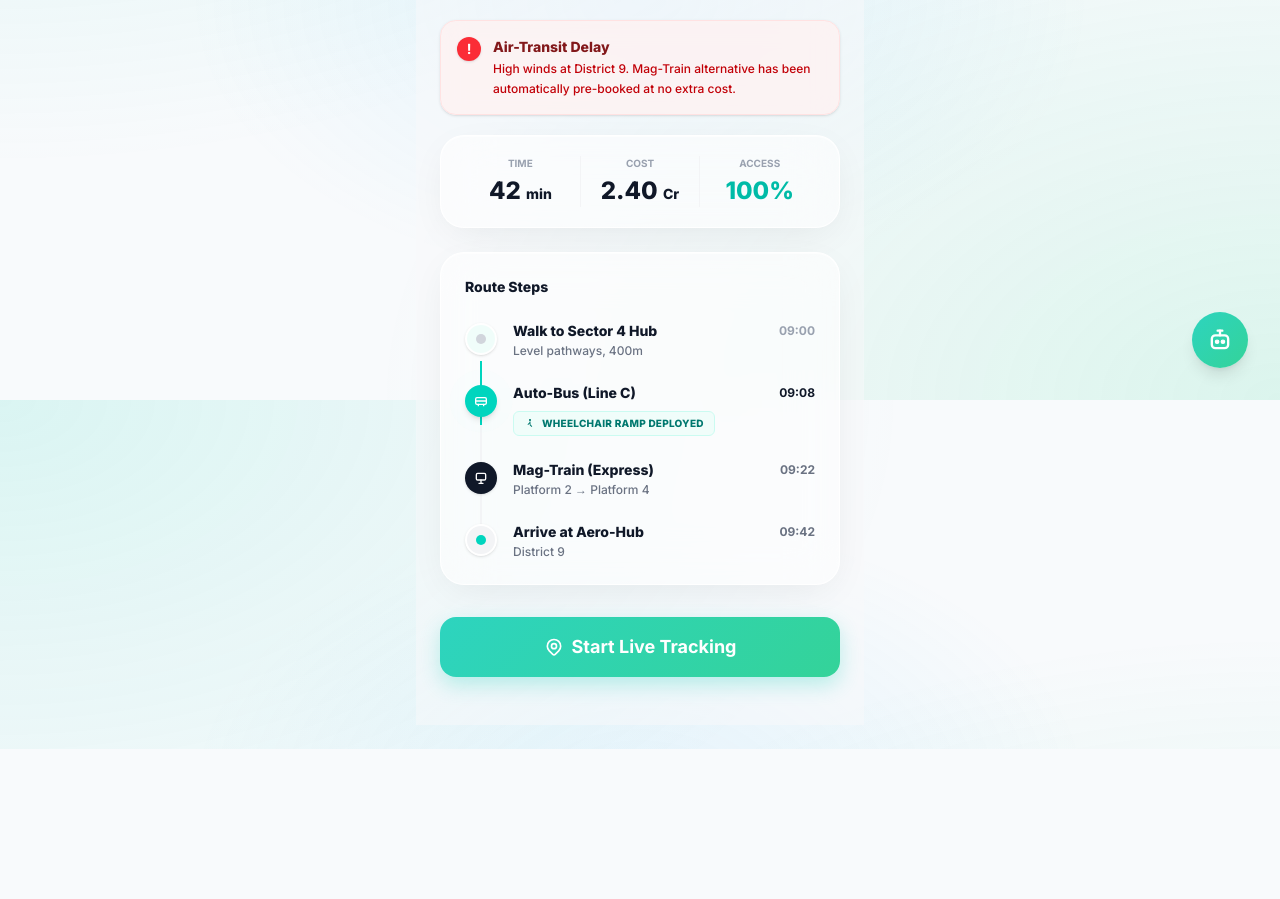
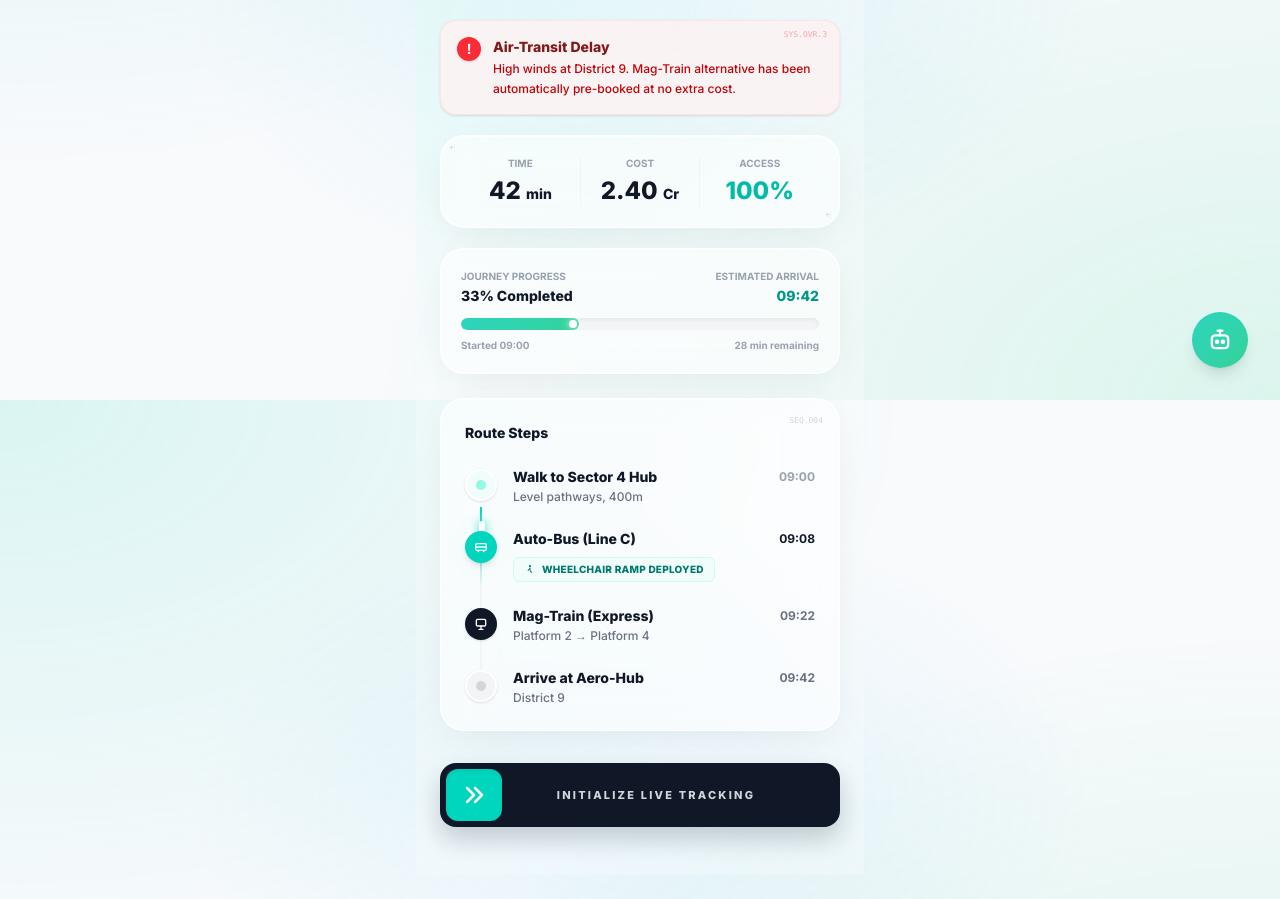
Before and after one commit to Sahas-sass/OmniFlow, a Next.js app: page /route in a window 1280 px wide. Shown: the part 400-1299 px from the top of the page. Before the commit the page ends 1149 px from the top, so only its background shows below. Built offline with nearby package versions, Linux system fonts and the light colour scheme.

Commit message:
Add SwipeToLaunch component for interactive live tracking initialization

```diff
--- a/app/route/page.tsx
+++ b/app/route/page.tsx
@@ -1,33 +1,53 @@
-// app/active-journey/page.tsx (or your respective component file)
+// app/route/page.tsx
 "use client";
 import Link from 'next/link';
 import Image from 'next/image';
+import SwipeToLaunch from '@/components/SwipeToLaunch';
 
 export default function ActiveJourney() {
   return (
-    <div className="w-full max-w-md mx-auto px-4 sm:px-6 pt-6 pb-12 relative min-h-screen bg-gray-50/50">
+    <div className="w-full max-w-md mx-auto px-4 sm:px-6 pt-6 pb-12 relative min-h-screen bg-gray-50/30 overflow-hidden">
+
+      {/* 1. Ambient Glowing Background */}
+      <div className="absolute inset-0 w-full h-full overflow-hidden pointer-events-none -z-10">
+        <div className="absolute top-[10%] left-[-20%] w-[70%] h-[40%] rounded-full bg-teal-200/20 blur-[100px]"></div>
+        <div className="absolute bottom-[20%] right-[-20%] w-[60%] h-[50%] rounded-full bg-mint-200/20 blur-[100px]"></div>
+      </div>
 
       {/* Header */}
       <div className="flex items-center justify-center relative mb-6">
-        <Link href="/" className="absolute left-0 w-10 h-10 bg-white rounded-full flex items-center justify-center shadow-sm border border-gray-100 hover:bg-gray-50 transition-colors z-10">
+        <Link href="/" className="absolute left-0 w-10 h-10 bg-white/80 backdrop-blur-md rounded-full flex items-center justify-center shadow-sm border border-gray-100 hover:bg-white transition-colors z-10">
           <span className="font-bold text-gray-600">&larr;</span>
         </Link>
-        <h1 className="text-lg font-extrabold text-gray-900">Active Journey</h1>
+        <h1 className="text-lg font-extrabold text-gray-900 tracking-tight">Active Journey</h1>
       </div>
 
-      {/* 3D Isometric Map Visual */}
+      {/* 3D Isometric Map Visual with 2. Environmental HUD */}
       <div className="relative w-full h-48 sm:h-56 mb-6 rounded-3xl overflow-hidden shadow-sm border border-gray-200/60 group">
         <Image
           src="/route-3d.jpg"
           alt="3D Route Map"
           fill
-          className="object-cover group-hover:scale-105 transition-transform duration-700 ease-out"
+          className="object-cover group-hover:scale-105 transition-transform duration-1000 ease-out"
           priority
         />
-        {/* Soft bottom gradient to blend into the page */}
-        <div className="absolute inset-0 bg-gradient-to-t from-gray-50/90 via-transparent to-transparent"></div>
+        {/* Updated gradient class */}
+        <div className="absolute inset-0 bg-linear-to-t from-gray-50/90 via-transparent to-transparent"></div>
 
-        {/* Floating pulse indicator on the map */}
+        {/* Environmental HUD */}
+        <div className="absolute top-4 left-4 bg-gray-900/70 backdrop-blur-md rounded-xl p-2.5 border border-white/10 shadow-lg flex items-center gap-3">
+           <div className="flex flex-col">
+             <span className="text-[8px] text-gray-400 font-mono tracking-wider">ENV.STAT</span>
+             <span className="text-[10px] text-teal-400 font-bold font-mono">WIND 45km/h</span>
+           </div>
+           <div className="w-px h-6 bg-gray-700"></div>
+           <div className="flex flex-col">
+             <span className="text-[8px] text-gray-400 font-mono tracking-wider">AQI</span>
+             <span className="text-[10px] text-teal-400 font-bold font-mono">12 (OPT)</span>
+           </div>
+        </div>
+
+        {/* Live Pulse */}
         <div className="absolute bottom-4 right-6 flex items-center gap-2 bg-white/80 backdrop-blur-md px-3 py-1.5 rounded-full border border-white shadow-sm">
            <span className="relative flex h-2.5 w-2.5">
             <span className="animate-ping absolute inline-flex h-full w-full rounded-full bg-teal-400 opacity-75"></span>
@@ -38,10 +58,9 @@ export default function ActiveJourney() {
       </div>
 
       {/* Glassmorphic Alert */}
-      <div className="bg-red-50/80 backdrop-blur-md border border-red-100 rounded-2xl p-4 flex gap-3 mb-5 shadow-sm">
-        <div className="w-6 h-6 shrink-0 bg-red-500 rounded-full flex items-center justify-center text-white font-bold text-sm shadow-sm">
-          !
-        </div>
+      <div className="bg-red-50/80 backdrop-blur-md border border-red-100 rounded-2xl p-4 flex gap-3 mb-5 shadow-sm relative overflow-hidden">
+        <span className="absolute top-2 right-3 text-[8px] font-mono text-red-300">SYS.OVR.3</span>
+        <div className="w-6 h-6 shrink-0 bg-red-500 rounded-full flex items-center justify-center text-white font-bold text-sm shadow-sm">!</div>
         <div>
           <h4 className="text-sm font-extrabold text-red-900 mb-0.5">Air-Transit Delay</h4>
           <p className="text-xs font-medium text-red-700 leading-relaxed">
@@ -51,7 +70,10 @@ export default function ActiveJourney() {
       </div>
 
       {/* Stats Card */}
-      <div className="soft-card p-5 flex justify-between items-center mb-6 divide-x divide-gray-100 text-center">
+      <div className="soft-card p-5 flex justify-between items-center mb-5 divide-x divide-gray-100 text-center relative">
+        <span className="absolute top-2 left-2 text-[8px] font-mono text-gray-300 leading-none">+</span>
+        <span className="absolute bottom-2 right-2 text-[8px] font-mono text-gray-300 leading-none">+</span>
+
         <div className="flex-1">
           <span className="block text-[10px] uppercase font-bold text-gray-400 mb-1">Time</span>
           <div className="text-2xl font-extrabold text-gray-900">42 <span className="text-sm">min</span></div>
@@ -66,21 +88,49 @@ export default function ActiveJourney() {
         </div>
       </div>
 
+      {/* Journey Progress Bar */}
+      <div className="soft-card p-5 mb-6 bg-white/60 backdrop-blur-lg">
+        <div className="flex justify-between items-end mb-3">
+          <div>
+            <span className="block text-[10px] uppercase font-bold text-gray-400 mb-0.5">Journey Progress</span>
+            <h4 className="text-sm font-extrabold text-gray-900">33% Completed</h4>
+          </div>
+          <div className="text-right">
+            <span className="block text-[10px] uppercase font-bold text-gray-400 mb-0.5">Estimated Arrival</span>
+            <h4 className="text-sm font-extrabold text-teal-600">09:42</h4>
+          </div>
+        </div>
+
+        <div className="relative w-full h-3 bg-gray-100 rounded-full overflow-hidden shadow-inner">
+          {/* Removed conflicting 'relative' class */}
+          <div className="absolute top-0 left-0 h-full w-[33%] primary-gradient rounded-full">
+            <span className="absolute right-0.5 top-1/2 -translate-y-1/2 w-2 h-2 bg-white rounded-full shadow-[0_0_8px_rgba(255,255,255,0.9)]"></span>
+          </div>
+        </div>
+        <div className="flex justify-between mt-2 text-[10px] font-bold text-gray-400">
+          <span>Started 09:00</span>
+          <span>28 min remaining</span>
+        </div>
+      </div>
+
       {/* Route Steps Timeline */}
-      <div className="soft-card p-6 relative overflow-hidden mb-8">
+      <div className="soft-card p-6 relative overflow-hidden mb-8 bg-white/60 backdrop-blur-lg">
+        <span className="absolute top-4 right-4 text-[8px] font-mono text-gray-300">SEQ.004</span>
         <h3 className="text-sm font-extrabold text-gray-900 mb-6 relative z-10">Route Steps</h3>
 
         <div className="relative z-10 flex flex-col gap-6">
 
-          {/* Connecting Line Background (Gray) */}
-          <div className="absolute left-[15px] top-10 bottom-4 w-[2px] bg-gray-100 -z-10"></div>
-          {/* Connecting Line Active (Teal) */}
-          <div className="absolute left-[15px] top-10 h-16 w-[2px] bg-teal-400 -z-10"></div>
+          {/* Updated left and w classes */}
+          <div className="absolute left-3.75 top-10 bottom-4 w-0.5 bg-gray-100 -z-10"></div>
 
-          {/* Step 1: Walk (Completed) */}
+          {/* Updated left, w, and bg-linear classes */}
+          <div className="absolute left-3.75 top-10 h-20 w-0.5 bg-linear-to-b from-teal-400 to-transparent -z-10"></div>
+          <div className="absolute left-[13.5px] top-14 w-1.5 h-4 bg-white rounded-full shadow-[0_0_10px_#2dd4bf] animate-bounce -z-10"></div>
+
+          {/* Step 1: Walk */}
           <div className="flex gap-4 items-start">
-            <div className="w-8 h-8 rounded-full bg-teal-50 border-2 border-white flex items-center justify-center shrink-0 shadow-sm mt-0.5">
-              <div className="w-2.5 h-2.5 bg-gray-300 rounded-full"></div>
+            <div className="w-8 h-8 rounded-full bg-teal-50 border-2 border-white flex items-center justify-center shrink-0 shadow-sm mt-0.5 z-10">
+              <div className="w-2.5 h-2.5 bg-teal-200 rounded-full"></div>
             </div>
             <div className="flex-1">
               <div className="flex justify-between items-center mb-0.5">
@@ -91,9 +141,9 @@ export default function ActiveJourney() {
             </div>
           </div>
 
-          {/* Step 2: Auto-Bus (ACTIVE - Pulsing) */}
+          {/* Step 2: Auto-Bus (ACTIVE) */}
           <div className="flex gap-4 items-start">
-            <div className="relative w-8 h-8 flex items-center justify-center shrink-0 mt-0.5">
+            <div className="relative w-8 h-8 flex items-center justify-center shrink-0 mt-0.5 z-10">
               <span className="absolute w-8 h-8 bg-teal-400 rounded-full animate-ping opacity-40"></span>
               <div className="relative w-8 h-8 bg-teal-400 text-white rounded-full flex items-center justify-center shadow-md">
                 <svg className="w-4 h-4" fill="none" stroke="currentColor" viewBox="0 0 24 24">
@@ -114,9 +164,9 @@ export default function ActiveJourney() {
             </div>
           </div>
 
-          {/* Step 3: Mag-Train (Upcoming) */}
+          {/* Step 3: Mag-Train */}
           <div className="flex gap-4 items-start">
-            <div className="w-8 h-8 rounded-full bg-gray-900 text-white flex items-center justify-center shrink-0 shadow-sm mt-0.5">
+            <div className="w-8 h-8 rounded-full bg-gray-900 text-white flex items-center justify-center shrink-0 shadow-sm mt-0.5 z-10">
               <svg className="w-4 h-4" fill="none" stroke="currentColor" viewBox="0 0 24 24">
                 <rect x="5" y="5" width="14" height="10" rx="2" ry="2" strokeWidth={2} />
                 <path strokeLinecap="round" strokeLinejoin="round" strokeWidth={2} d="M12 15v5M9 20h6" />
@@ -131,10 +181,10 @@ export default function ActiveJourney() {
             </div>
           </div>
 
-          {/* Step 4: Arrive (Upcoming) */}
+          {/* Step 4: Arrive */}
           <div className="flex gap-4 items-start">
             <div className="w-8 h-8 rounded-full bg-gray-100 border-2 border-white flex items-center justify-center shrink-0 shadow-sm mt-0.5 z-10">
-              <div className="w-2.5 h-2.5 bg-teal-400 rounded-full"></div>
+              <div className="w-2.5 h-2.5 bg-gray-300 rounded-full"></div>
             </div>
             <div className="flex-1">
               <div className="flex justify-between items-center mb-0.5">
@@ -148,14 +198,8 @@ export default function ActiveJourney() {
         </div>
       </div>
 
-      {/* Standard Document Flow Button (No longer fixed) */}
-      <button className="w-full block primary-gradient text-white font-bold py-4 rounded-2xl shadow-[0_8px_20px_rgba(45,212,191,0.3)] hover:opacity-90 transition-opacity text-lg flex items-center justify-center gap-2">
-        <svg className="w-5 h-5" fill="none" stroke="currentColor" viewBox="0 0 24 24">
-          <path strokeLinecap="round" strokeLinejoin="round" strokeWidth={2} d="M17.657 16.657L13.414 20.9a1.998 1.998 0 01-2.827 0l-4.244-4.243a8 8 0 1111.314 0z" />
-          <path strokeLinecap="round" strokeLinejoin="round" strokeWidth={2} d="M15 11a3 3 0 11-6 0 3 3 0 016 0z" />
-        </svg>
-        Start Live Tracking
-      </button>
+      {/* Interactive Swipe Component */}
+      <SwipeToLaunch />
 
     </div>
   );
--- /dev/null
+++ b/components/SwipeToLaunch.tsx
@@ -0,0 +1,90 @@
+// components/SwipeToLaunch.tsx
+"use client";
+import { useState, useRef } from 'react';
+import { useRouter } from 'next/navigation';
+
+export default function SwipeToLaunch() {
+  const [isDragging, setIsDragging] = useState(false);
+  const [sliderWidth, setSliderWidth] = useState(56); // Default w-14 (56px)
+  const [isUnlocked, setIsUnlocked] = useState(false);
+  const containerRef = useRef<HTMLDivElement>(null);
+  const router = useRouter();
+
+  const handlePointerDown = (e: React.PointerEvent) => {
+    if (isUnlocked) return;
+    setIsDragging(true);
+    // Capture pointer so dragging works even if cursor leaves the thumb
+    (e.target as HTMLElement).setPointerCapture(e.pointerId);
+  };
+
+  const handlePointerMove = (e: React.PointerEvent) => {
+    if (!isDragging || !containerRef.current || isUnlocked) return;
+
+    const rect = containerRef.current.getBoundingClientRect();
+    const minWidth = 56;
+    const maxWidth = rect.width - 12; // Container width minus padding (6px on each side)
+
+    // Calculate new width based on mouse/touch x position
+    let newWidth = e.clientX - rect.left;
+    newWidth = Math.max(minWidth, Math.min(newWidth, maxWidth));
+
+    setSliderWidth(newWidth);
+
+    // If dragged more than 85% of the way across, trigger unlock
+    if (newWidth > maxWidth * 0.85) {
+      setIsUnlocked(true);
+      setIsDragging(false);
+      setSliderWidth(maxWidth);
+
+      // Simulate processing time, then route (or alert)
+      setTimeout(() => {
+        alert("System Initialized: Transition to Live Tracking Screen");
+        // Replace alert with router.push('/live-tracking') when you build the next page
+      }, 500);
+    }
+  };
+
+  const handlePointerUp = () => {
+    if (!isUnlocked) {
+      setIsDragging(false);
+      setSliderWidth(56); // Snap back to start if not fully swiped
+    }
+  };
+
+  return (
+    <div
+      ref={containerRef}
+      className="relative w-full h-16 bg-gray-900 rounded-2xl overflow-hidden shadow-[0_12px_24px_rgba(17,24,39,0.2)] flex items-center justify-center select-none touch-none"
+    >
+      {/* Background Text */}
+      <span className={`text-gray-300 font-extrabold text-[11px] tracking-[0.2em] uppercase z-10 pl-8 transition-opacity duration-300 ${isUnlocked ? 'opacity-0' : 'opacity-100'}`}>
+        Initialize Live Tracking
+      </span>
+
+      {/* Draggable Thumb */}
+      <div
+        style={{ width: `${sliderWidth}px` }}
+        className={`absolute left-1.5 top-1.5 bottom-1.5 rounded-xl flex items-center justify-end pr-4 z-20 cursor-grab active:cursor-grabbing shadow-inner
+          ${isUnlocked ? 'bg-teal-500 transition-all duration-300' : 'bg-teal-400'}
+          ${!isDragging && !isUnlocked ? 'transition-all duration-300 ease-out' : ''}
+        `}
+        onPointerDown={handlePointerDown}
+        onPointerMove={handlePointerMove}
+        onPointerUp={handlePointerUp}
+        onPointerCancel={handlePointerUp}
+      >
+        {isUnlocked ? (
+          // Success Checkmark
+          <svg className="w-6 h-6 text-white animate-[fadeIn_0.2s_ease-in]" fill="none" stroke="currentColor" viewBox="0 0 24 24">
+            <path strokeLinecap="round" strokeLinejoin="round" strokeWidth={3} d="M5 13l4 4L19 7" />
+          </svg>
+        ) : (
+          // Double Arrows
+          <svg className="w-6 h-6 text-white" fill="none" stroke="currentColor" viewBox="0 0 24 24">
+            <path strokeLinecap="round" strokeLinejoin="round" strokeWidth={2.5} d="M13 5l7 7-7 7M5 5l7 7-7 7" />
+          </svg>
+        )}
+      </div>
+    </div>
+  );
+}
```
